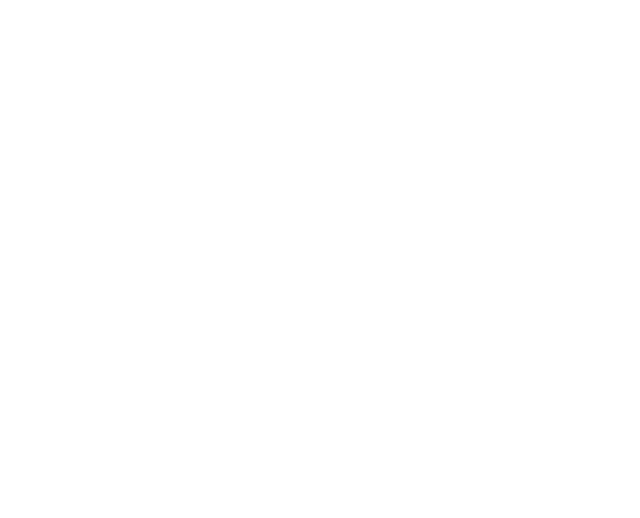
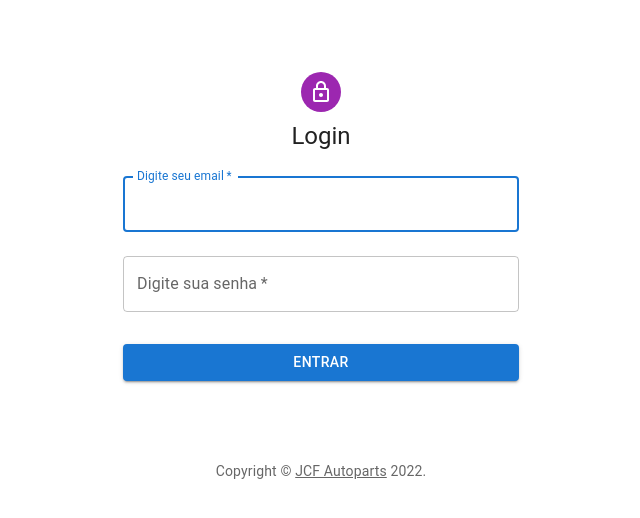
Before and after one commit to caio-faustino/appCadastro, a React (Create React App) app in the folder client/: page /admin/login in a window 1280 px wide. Shown: the top 518 px of the page, without its empty margins (319-959 px from the left). Built offline with nearby package versions, Linux system fonts and the light colour scheme.

Commit message:
add verificacao de token 2/3

```diff
--- /dev/null
+++ b/client/src/pages/admin/login/index.js
@@ -0,0 +1,104 @@
+import React, {useState} from 'react';
+import Avatar from '@mui/material/Avatar';
+import Button from '@mui/material/Button';
+import CssBaseline from '@mui/material/CssBaseline';
+import TextField from '@mui/material/TextField';
+import FormControlLabel from '@mui/material/FormControlLabel';
+import Checkbox from '@mui/material/Checkbox';
+import Link from '@mui/material/Link';
+import Grid from '@mui/material/Grid';
+import Box from '@mui/material/Box';
+import LockOutlinedIcon from '@mui/icons-material/LockOutlined';
+import Typography from '@mui/material/Typography';
+import Container from '@mui/material/Container';
+import { createTheme, ThemeProvider } from '@mui/material/styles';
+
+function Copyright(props) {
+  return (
+    <Typography variant="body2" color="text.secondary" align="center" {...props}>
+      {'Copyright © '}
+      <Link color="inherit" href="#">
+        JCF Autoparts
+      </Link>{' '}
+      {new Date().getFullYear()}
+      {'.'}
+    </Typography>
+  );
+}
+
+const theme = createTheme();
+
+export default function SignIn() {
+
+const [ email, setEmail ] = useState('');
+const [ senha, setSenha ] = useState('');
+
+
+
+
+  const handleSubmit = () => {
+    alert('Autenticação')
+  };
+
+  return (
+    <ThemeProvider theme={theme}>
+      <Container component="main" maxWidth="xs">
+        <CssBaseline />
+        <Box
+          sx={{
+            marginTop: 8,
+            display: 'flex',
+            flexDirection: 'column',
+            alignItems: 'center',
+          }}
+        >
+          <Avatar sx={{ m: 1, bgcolor: 'secondary.main' }}>
+            <LockOutlinedIcon />
+          </Avatar>
+          <Typography component="h1" variant="h5">
+            Login
+          </Typography>
+          <Box component="form" onSubmit={handleSubmit} noValidate sx={{ mt: 1 }}>
+            <TextField
+              margin="normal"
+              required
+              fullWidth
+              id="email"
+              label="Digite seu email"
+              name="email"
+              autoComplete="email"
+              autoFocus
+              value={email}
+              onChange={e => setEmail(e.target.value)}
+            />
+            <TextField
+              margin="normal"
+              required
+              fullWidth
+              name="password"
+              label="Digite sua senha"
+              type="password"
+              id="password"
+              autoComplete="current-password"
+              value={senha}
+            onChange={e => setSenha(e.target.value)}
+            />
+
+            <Button
+              type="submit"
+              fullWidth
+              variant="contained"
+              sx={{ mt: 3, mb: 2 }}
+              onClick={handleSubmit}
+
+            >
+              Entrar
+            </Button>
+
+          </Box>
+        </Box>
+        <Copyright sx={{ mt: 8, mb: 4 }} />
+      </Container>
+    </ThemeProvider>
+  );
+}
--- a/client/src/routes.js
+++ b/client/src/routes.js
@@ -13,6 +13,7 @@
 import Usuarios from './pages/admin/usuarios';
 import UsuarioEditar from './pages/admin/usuarios/usuarios.editar';
 import UsuarioCadastrar from './pages/admin/usuarios/usuarios.cadastrar'
+import Login from './pages/admin/login';
 
 // IMPORTS CLIENT
 import Home from './pages/client/home';
@@ -29,6 +30,7 @@
 
                 {/* Rota Admin */}
                 <Route path="/admin" exact component={Dashboard} />
+                <Route path="/admin/login" exact component={Login} />
 
                 <Route path="/admin/produtos" exact component={Produtos} />
                 <Route path="/admin/produtos/cadastrar" exact component={ProdutoCadastrar} />
```
Also changed, not shown: 1 other file (tests, documents, lock files or other folders).
